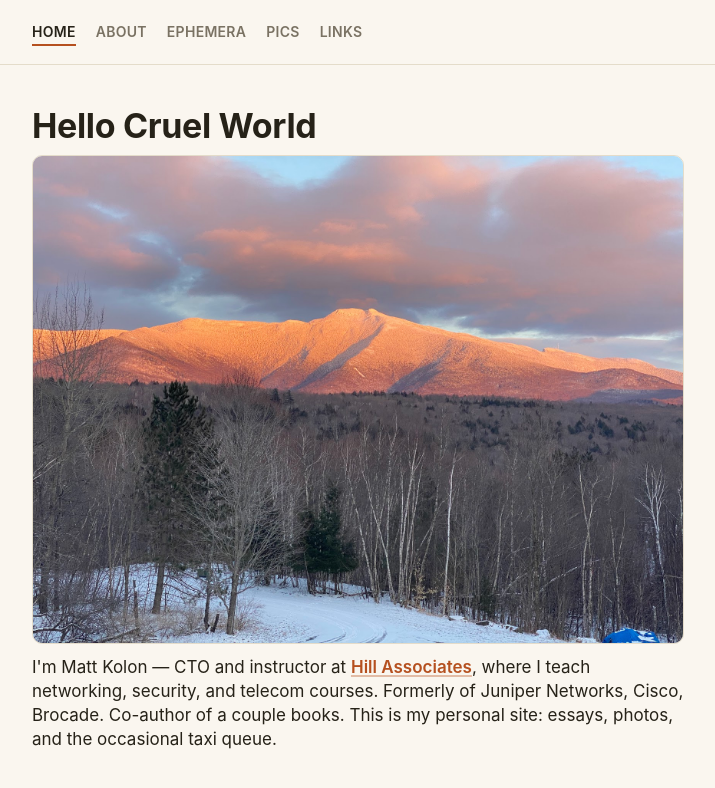
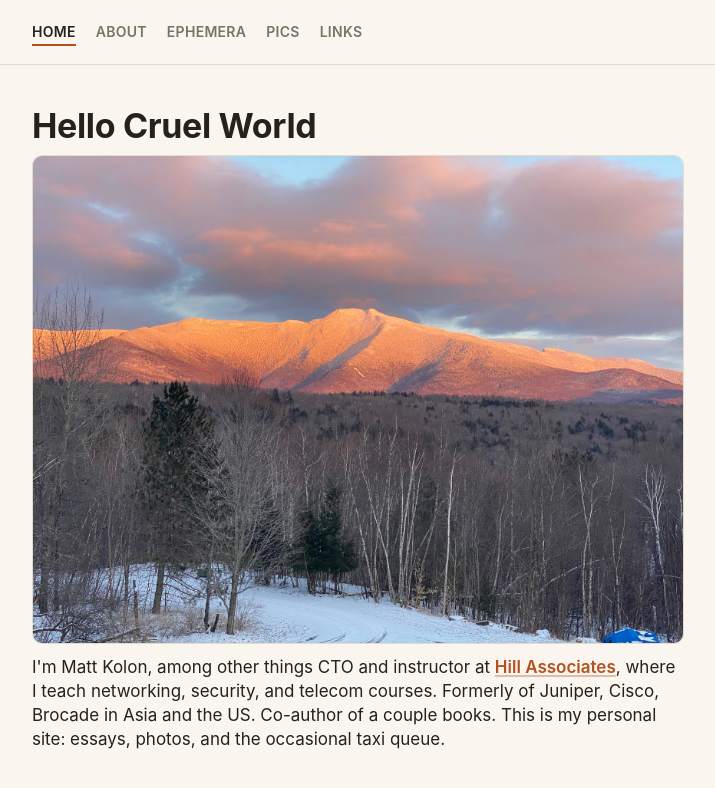
Before and after one commit to mkolon/mattkolon.com, a Jekyll site: the page built from index.html, in a window 1280 px wide. Shown: the top 788 px of the page, without its empty margins (282-997 px from the left). Built offline with Jekyll 4.4.1, drawn with Linux system fonts in a browser that asks for light colours.

Commit message:
post add

```diff
--- a/_layouts/default.html
+++ b/_layouts/default.html
@@ -26,6 +26,8 @@
     <meta property="og:url" content="{{ page_url }}">
     <meta property="og:image" content="{{ page_image }}">
     <meta property="og:image:alt" content="{{ page.image_alt | default: page.title | default: site.title }}">
+    {% if page.image %}<meta property="og:image:width" content="1200">
+    <meta property="og:image:height" content="630">{% endif %}
     {% if page.date %}<meta property="article:published_time" content="{{ page.date | date_to_xmlschema }}">{% endif %}
     <meta name="twitter:card" content="summary_large_image">
     <meta name="twitter:title" content="{{ page_title }}">
--- a/index.html
+++ b/index.html
@@ -9,4 +9,4 @@ description: "Personal site of Matt Kolon — CTO at Hill Associates, telecom/ne
   <img src="{{ '/assets/bg.jpg' | relative_url }}" alt="Sunset alpenglow on Mt Mansfield, seen from near Matt's home in Vermont.">
 </figure>
 
-<p>I'm Matt Kolon — CTO and instructor at <a href="https://www.hillvt.com/">Hill Associates</a>, where I teach networking, security, and telecom courses. Formerly of Juniper Networks, Cisco, Brocade. Co-author of a couple books. This is my personal site: essays, photos, and the occasional taxi queue.</p>
+<p>I'm Matt Kolon, among other things CTO and instructor at <a href="https://www.hillvt.com/">Hill Associates</a>, where I teach networking, security, and telecom courses. Formerly of Juniper, Cisco, Brocade in Asia and the US. Co-author of a couple books. This is my personal site: essays, photos, and the occasional taxi queue.</p>
```
